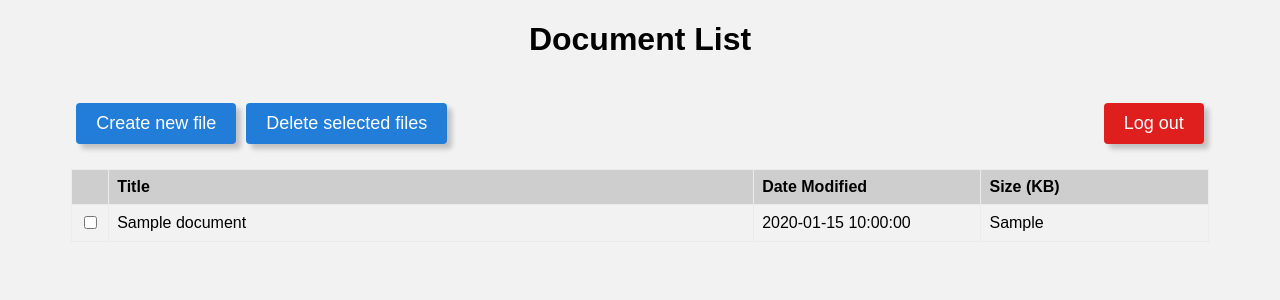
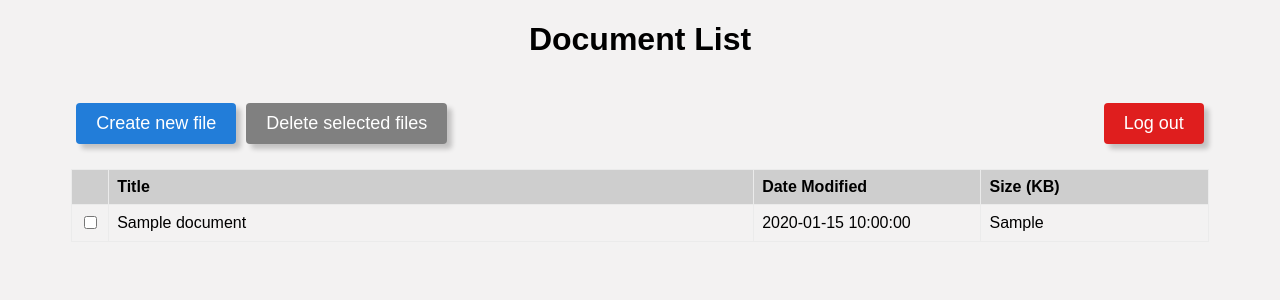
Before and after one commit to limshixun/Online-Text-Editor, a Flask app: page / in a window 1280 px wide. Shown: the top 300 px of the page. Run offline with Flask 3, Linux system fonts and the light colour scheme; the visitor is signed in with stand-in values (Sample User, id 1); tables that the repository leaves empty or names only in its code hold one stand-in row (values such as "Sample post"); some libraries are stand-ins or nearby versions.

Commit message:
disable del button

```diff
--- a/app.py
+++ b/app.py
@@ -12,8 +12,6 @@ app.config["SESSION_TYPE"] = "filesystem"
 app.secret_key = "Secret_Key852"
 
 Session(app)
-
-
 
 app.config['MYSQL_HOST'] = 'localhost'
 app.config['MYSQL_USER'] = 'root'
@@ -104,7 +102,6 @@ def manage():
 
         # Get the user_id from session instead of parameter for security measurement
         user_id = session['user_id']
-
 
         if request.method == 'POST':
 
--- a/static/manage.css
+++ b/static/manage.css
@@ -122,3 +122,11 @@ th:nth-child(3){
     border-radius: 5px;
     font-size: large;
 }
+
+.btn-disabled{
+    background-color: gray !important;
+}
+
+.menu .btn-disabled:hover{
+    background-color: gray;
+}
--- a/templates/manage.html
+++ b/templates/manage.html
@@ -12,7 +12,7 @@
     <form class="container" id="manageDoc" method="post" action="/">
         <div class="menu">
             <button type="button" onclick="openPopup('cre')">Create new file</button>
-            <button type="button" onclick="openPopup('del')">Delete selected files</button>
+            <button class="btn-disabled" type="button" id="delBtn" onclick="openPopup('del')" disabled>Delete selected files</button>
             <input class="warning" type="submit" name="logout" id="logout" value="Log out">
         </div>
         <table class="table-container">
@@ -70,6 +70,7 @@
         function openPopup(type){
             if (type == 'cre'){
                 crePopup.classList.add("open-popup")
+
             }else if(type == 'del'){
                 let selectedDocs = []
                 checkboxes.forEach((checkbox) => {
@@ -93,6 +94,35 @@
                 delPopup.classList.remove("open-popup")
             }
         }
+
+        // If there is any checkbox is checked, return true, to enable del button
+        function isCheck(checkboxes) {
+        for (let i = 0; i < checkboxes.length; i++) {
+            if (checkboxes[i].checked) {
+                return true;
+            }
+        }
+        return false;
+}
+
+        // Function to enable/disable del button if any checkbox is checked
+        function enableDelBtn() {
+            const delBtn = document.getElementById("delBtn");
+            // Enable del btn if any checkbox is checked, vice versa
+            if (isCheck(checkboxes)) {
+                delBtn.disabled = false; // Enable the button
+                delBtn.classList.remove("btn-disabled")
+            } else {
+                delBtn.disabled = true; // Disable the button
+                delBtn.classList.add("btn-disabled")
+            }
+        }
+
+        // Add an event listener to checkboxes to update the delete button state
+        checkboxes.forEach((checkbox) => {
+            checkbox.addEventListener("change", enableDelBtn);
+        });
+
     </script>
 </body>
 </html>
```
